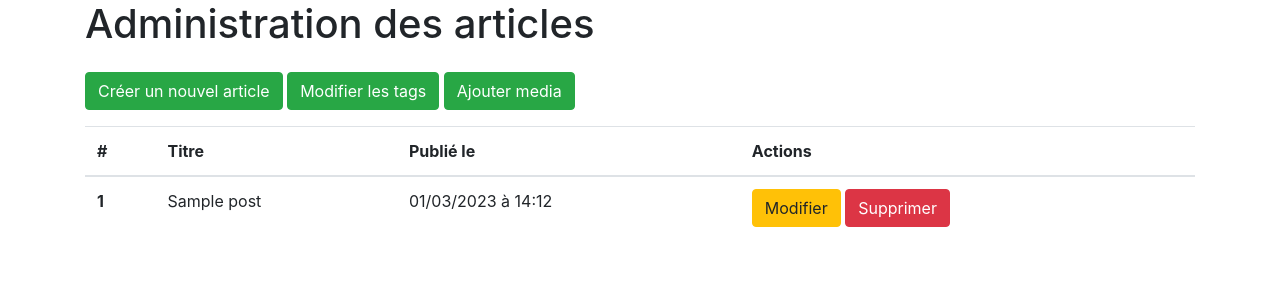
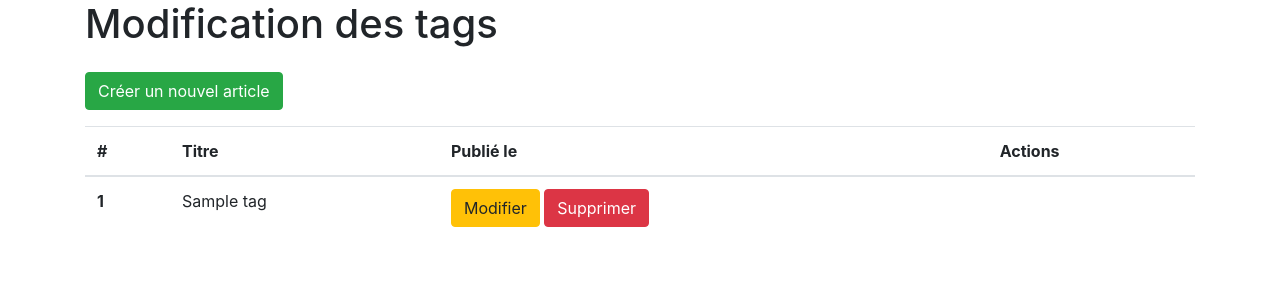
Before and after one commit to TetianaKfr/oop-php-framework, a PHP site: page /oop-php-framework/admin/tags in a window 1280 px wide. Shown: the part 56-356 px from the top of the page. Run offline with PHP 8.4, Linux system fonts and the light colour scheme; the visitor is signed in with stand-in values (Sample User, id 1); tables that the repository leaves empty or names only in its code hold one stand-in row (values such as "Sample post"); data that the repository does not hold is empty; some libraries are stand-ins or nearby versions.

Commit message:
Page tagg is working

```diff
--- a/app/Controllers/Admin/TagController.php
+++ b/app/Controllers/Admin/TagController.php
@@ -0,0 +1,96 @@
+<?php
+/**
+ * Administration of tags
+ */
+namespace App\Controllers\Admin;
+
+use App\Controllers\Controller;
+/**use App\Models\Post;*/
+use App\Models\Tag;
+
+class TagController extends Controller {
+/**
+ * Function to make the listing of the tags
+ */
+    public function index()
+    {
+        $this->isAdmin();
+
+        $tags = (new Tag($this->getDB()))->all();
+
+        return $this->view('admin.tags.index', compact('tags'));
+        /**
+         * Here we need to make admin.tags.index.php in the "views" folder
+         */
+    }
+
+    public function create()
+    {
+        $this->isAdmin();
+
+        //$tags = (new Tag($this->getDB()))->all();
+
+        return $this->view('admin.tags.form' );//compact('tags')
+
+    }
+/**
+ * Functions CRUD for manipulations with the posts using administator rights
+ */
+    public function createTag()
+    {
+        $this->isAdmin();
+
+        $post = new Tag($this->getDB());
+
+        $tags = array_pop($_POST);
+
+        $result = $post->create($_POST, $tags);
+
+        if ($result) {
+            return header('Location:'.HREF_ROOT.'admin/tags');
+        }
+    }
+/** Function used to get posts and tags from DB */
+    public function edit(int $id)
+    {
+       // var_dump("Model edit:", $id);
+        $this->isAdmin();
+
+        $post = (new Post($this->getDB()))->findById($id);
+        $tags = (new Tag($this->getDB()))->all();
+
+        //var_dump("Model edit:", $post);
+        //var_dump("Model edit:", $tags);
+        return $this->view('admin.tags.form', compact('post', 'tags'));
+        //return $this->view('admin.post.form', compact('post'));
+    }
+
+    public function update(int $id)
+    {
+        $this->isAdmin();
+
+        $post = new Post($this->getDB());
+
+        // var_dump("PostController update:",$_POST);
+        $tags = array_pop($_POST);
+       // var_dump("PostController update:",$_POST, $tags);
+
+        $result = $post->update($id, $_POST, $tags);
+
+        if ($result) {
+            return header('Location: '.HREF_ROOT.'admin/tags');
+        }
+    }
+
+    public function destroy(int $id)
+    {
+        $this->isAdmin();
+
+        $post = new Post($this->getDB());
+        $result = $post->destroy($id);
+
+        if ($result) {
+            return header('Location: '.HREF_ROOT.'admin/tags');
+        }
+    }
+}
--- a/public/index.php
+++ b/public/index.php
@@ -41,12 +41,12 @@ $router->get('/admin/posts/edit/:id', 'App\Controllers\Admin\PostController@edit
 $router->post('/admin/posts/edit/:id', 'App\Controllers\Admin\PostController@update');
 
 /**Refers to POST and GET requests for the tags */
-$router->get('/admin/tags', 'App\Controllers\Admin\PostController@index');
-$router->get('/admin/tags/create', 'App\Controllers\Admin\PostController@create');
-$router->post('/admin/tags/create', 'App\Controllers\Admin\PostController@createPost');
-$router->post('/admin/tags/delete/:id', 'App\Controllers\Admin\PostController@destroy');
-$router->get('/admin/tags/edit/:id', 'App\Controllers\Admin\PostController@edit');
-$router->post('/admin/tags/edit/:id', 'App\Controllers\Admin\PostController@update');
+$router->get('/admin/tags', 'App\Controllers\Admin\TagController@index');
+$router->get('/admin/tags/create', 'App\Controllers\Admin\TagController@create');
+$router->post('/admin/tags/create', 'App\Controllers\Admin\TagController@createPost');
+$router->post('/admin/tags/delete/:id', 'App\Controllers\Admin\TagController@destroy');
+$router->get('/admin/tags/edit/:id', 'App\Controllers\Admin\TagController@edit');
+$router->post('/admin/tags/edit/:id', 'App\Controllers\Admin\TagController@update');
 
 try {
     $router->run();
--- a/views/admin/tags/index.php
+++ b/views/admin/tags/index.php
@@ -6,8 +6,8 @@
 <?php endif ?>
 <!--buttons on the admin page-->
 <a href="<?= HREF_ROOT ?>admin/tags/create" class="btn btn-success my-3">Créer un nouvel article</a>
-<a href="<?= HREF_ROOT ?>admin/tags/create" class="btn btn-success my-3">Modifier les tags</a>
-<a href="<?= HREF_ROOT ?>admin/tags/create" class="btn btn-success my-3">Ajouter media</a>
+<!--<a href="<?= HREF_ROOT ?>admin/tags/create" class="btn btn-success my-3">Modifier les tags</a>
+<a href="<?= HREF_ROOT ?>admin/tags/create" class="btn btn-success my-3">Ajouter media</a>-->
 <!--Creation of the table (bootstrap)-->
 <table class="table">
     <thead>
@@ -20,14 +20,13 @@
     </thead>
     <tbody>
 <!-- To show information from datadase-->
-        <?php foreach ($params['posts'] as $post) : ?>
+        <?php foreach ($params['tags'] as $tag) : ?>
             <tr>
-                <th scope="row"><?= $post->id ?></th>
-                <td><?= $post->title ?></td>
-                <td><?= $post->getCreatedAt() ?></td>
+                <th scope="row"><?= $tag->id ?></th>
+                <td><?= $tag->name ?></td>
                 <td>
-                    <a href="<?= HREF_ROOT ?>admin/tags/edit/<?= $post->id ?>" class="btn btn-warning">Modifier</a>
-                    <form action="<?= HREF_ROOT ?>admin/tags/delete/<?= $post->id ?>" method="POST" class="d-inline">
+                    <a href="<?= HREF_ROOT ?>admin/tags/edit/<?= $tag->id ?>" class="btn btn-warning">Modifier</a>
+                    <form action="<?= HREF_ROOT ?>admin/tags/delete/<?= $tag->id ?>" method="POST" class="d-inline">
                         <button type="submit" class="btn btn-danger">Supprimer</button>
                     </form>
                 </td>
```
